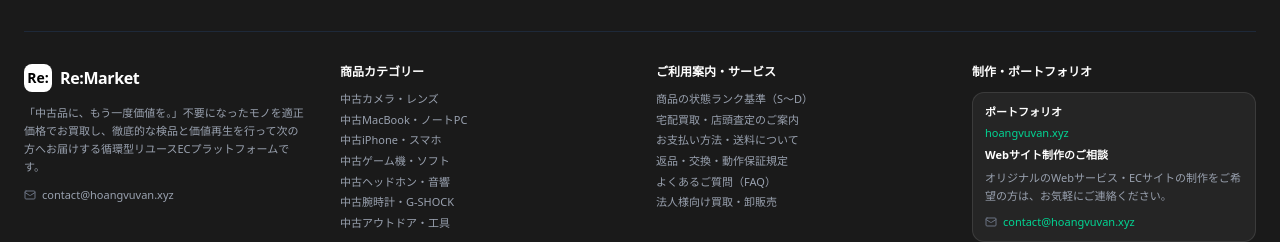
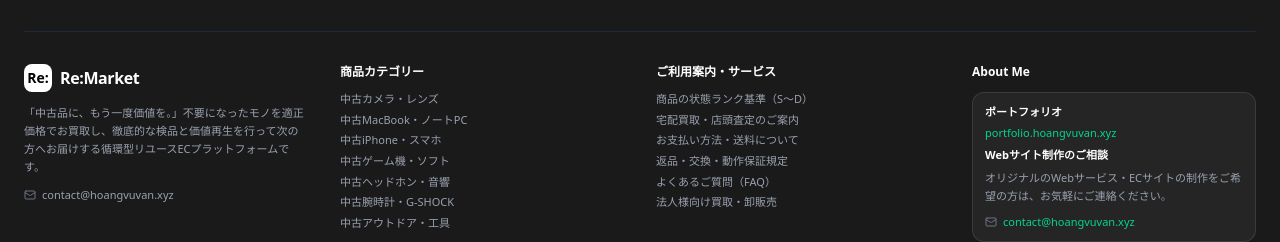
Before and after one commit to vuvnhn8-ux/remarket, a React (Vite) app in the folder remarket-main/: page / in a window 1280 px wide. Shown: the part 5216-5458 px from the top of the page. Built offline with nearby package versions, Linux system fonts and the light colour scheme.

Commit message:
feat(footer): About Me section pointing to portfolio.hoangvuvan.xyz

```diff
--- a/remarket-main/src/components/common/Footer.tsx
+++ b/remarket-main/src/components/common/Footer.tsx
@@ -97,18 +97,18 @@ export const Footer: React.FC = () => {
 
           <div>
             <h5 className="font-bold text-white mb-3 text-xs">
-              {language === 'ja' ? '制作・ポートフォリオ' : 'Creator & Portfolio'}
+              {language === 'ja' ? 'About Me' : 'About Me'}
             </h5>
             <div className="bg-white/5 p-3 rounded-xl border border-white/10 text-[11px] text-gray-300 space-y-1.5">
               <p className="font-semibold text-white">{language === 'ja' ? 'ポートフォリオ' : 'Portfolio'}</p>
               <p>
                 <a
-                  href="https://hoangvuvan.xyz"
+                  href="https://portfolio.hoangvuvan.xyz"
                   target="_blank"
                   rel="noopener noreferrer"
                   className="text-emerald-400 hover:text-emerald-300 hover:underline break-all"
                 >
-                  hoangvuvan.xyz
+                  portfolio.hoangvuvan.xyz
                 </a>
               </p>
               <p className="font-semibold text-white mt-2">{language === 'ja' ? 'Webサイト制作のご相談' : 'Web Development Inquiry'}</p>
```
